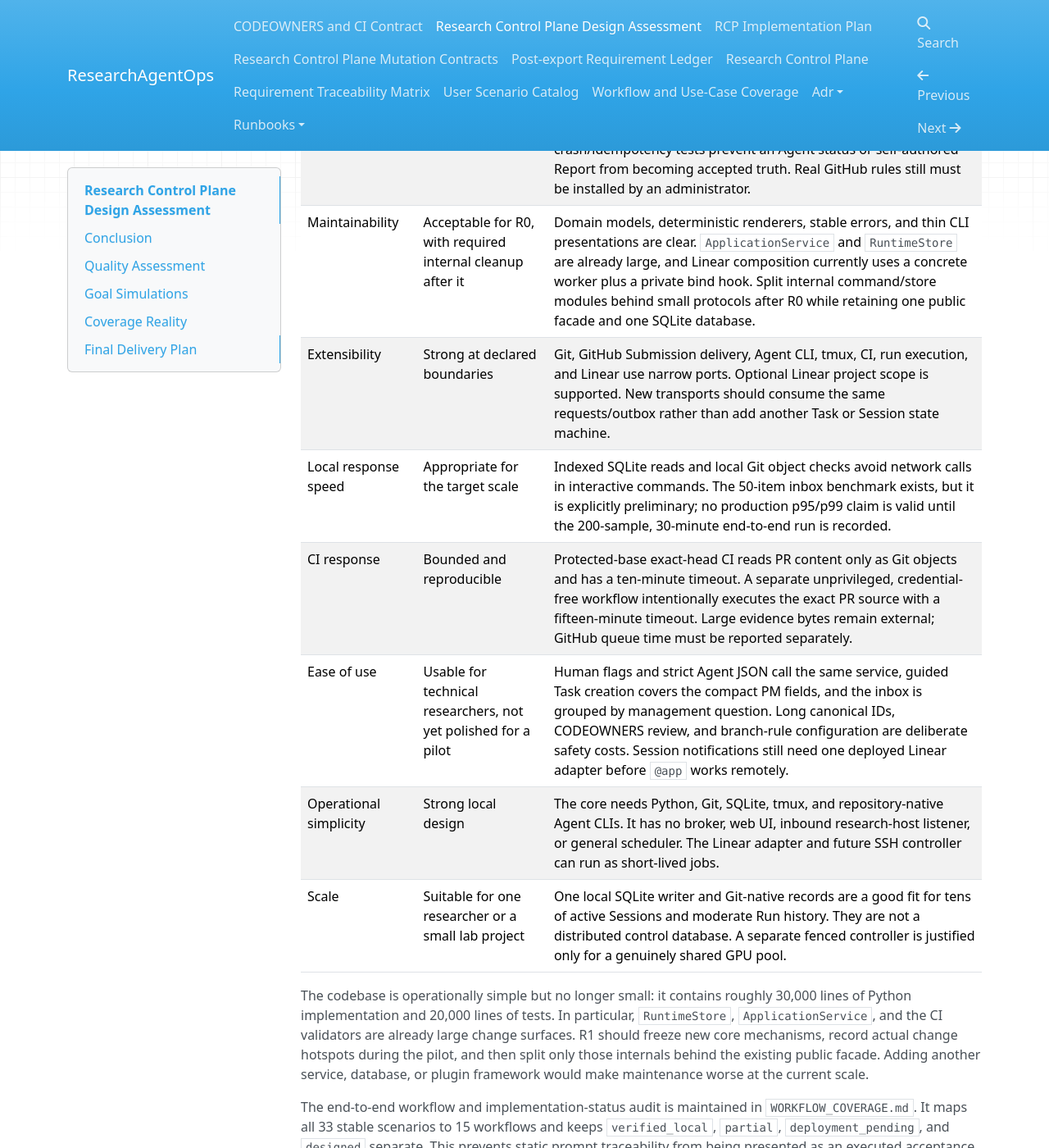
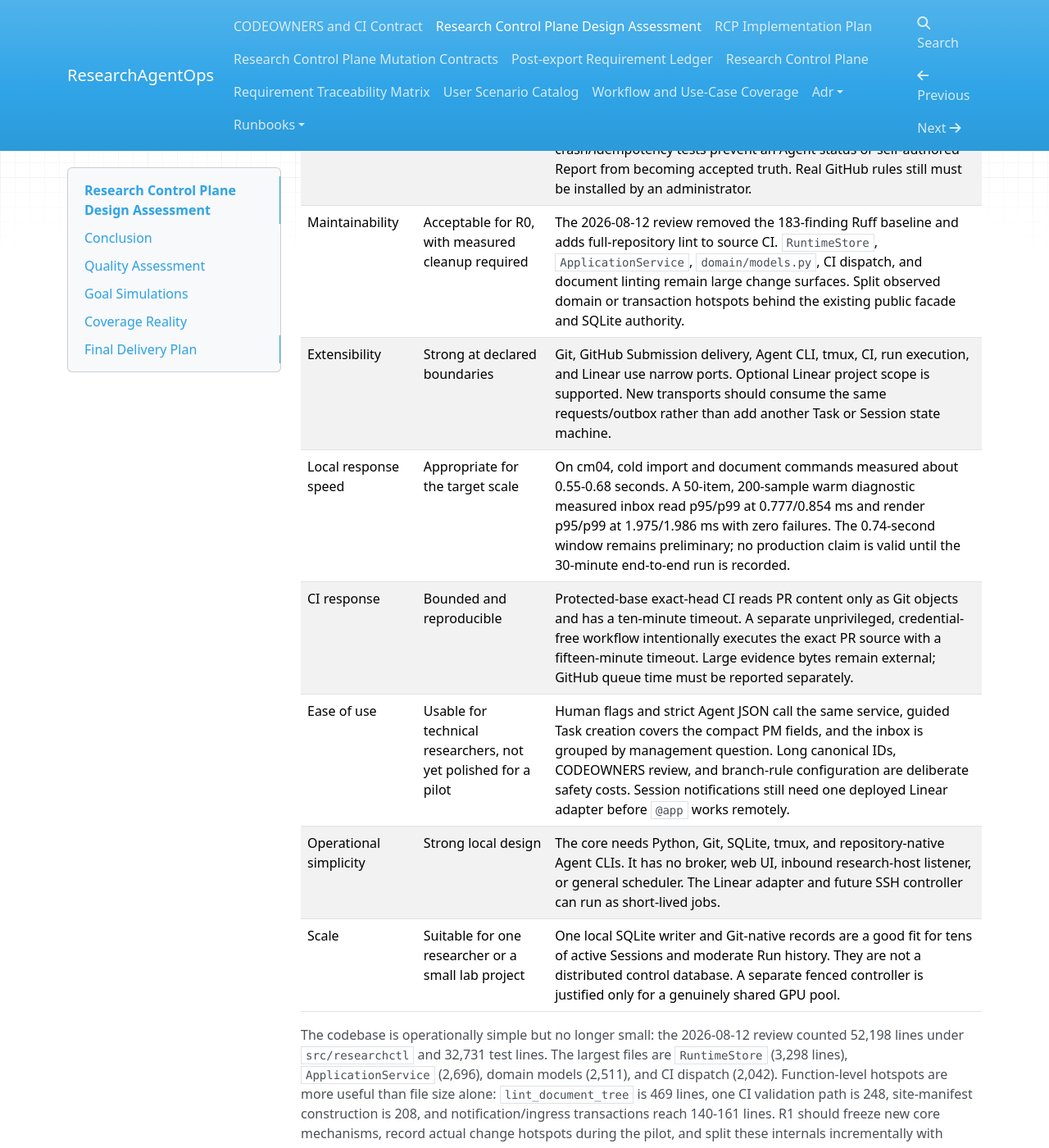
Before and after one commit to yukiumi13/ResearchAgentOps, an MkDocs documentation site: the page built from docs/DESIGN_ASSESSMENT.md, in a window 1280 px wide and 1400 px high, scrolled down 669 px. Shown: the whole window at 82% size. Built offline with MkDocs 1.6.1, drawn with Linux system fonts in a browser that asks for light colours; nearby versions of some CDN libraries; some of the changed text lies outside the part shown.

Commit message:
Record the measured system stability review

```diff
--- a/docs/DESIGN_ASSESSMENT.md
+++ b/docs/DESIGN_ASSESSMENT.md
@@ -1,7 +1,7 @@
 # Research Control Plane Design Assessment
 
 Status: implementation review
-Updated: 2026-08-04
+Updated: 2026-08-12
 
 ## Conclusion
 
@@ -25,27 +25,39 @@ locally but still needs a live repository pilot.
 | Quality | Current assessment | Evidence and remaining risk |
 |---|---|---|
 | Correctness and governance | Strong for the local core | Strict records, actor capabilities, Git path closure, immutable Run refs, manager-only acceptance, exact-head CI, and crash/idempotency tests prevent an Agent status or self-authored Report from becoming accepted truth. Real GitHub rules still must be installed by an administrator. |
-| Maintainability | Acceptable for R0, with required internal cleanup after it | Domain models, deterministic renderers, stable errors, and thin CLI presentations are clear. `ApplicationService` and `RuntimeStore` are already large, and Linear composition currently uses a concrete worker plus a private bind hook. Split internal command/store modules behind small protocols after R0 while retaining one public facade and one SQLite database. |
+| Maintainability | Acceptable for R0, with measured cleanup required | The 2026-08-12 review removed the 183-finding Ruff baseline and adds full-repository lint to source CI. `RuntimeStore`, `ApplicationService`, `domain/models.py`, CI dispatch, and document linting remain large change surfaces. Split observed domain or transaction hotspots behind the existing public facade and SQLite authority. |
 | Extensibility | Strong at declared boundaries | Git, GitHub Submission delivery, Agent CLI, tmux, CI, run execution, and Linear use narrow ports. Optional Linear project scope is supported. New transports should consume the same requests/outbox rather than add another Task or Session state machine. |
-| Local response speed | Appropriate for the target scale | Indexed SQLite reads and local Git object checks avoid network calls in interactive commands. The 50-item inbox benchmark exists, but it is explicitly preliminary; no production p95/p99 claim is valid until the 200-sample, 30-minute end-to-end run is recorded. |
+| Local response speed | Appropriate for the target scale | On cm04, cold import and document commands measured about 0.55-0.68 seconds. A 50-item, 200-sample warm diagnostic measured inbox read p95/p99 at 0.777/0.854 ms and render p95/p99 at 1.975/1.986 ms with zero failures. The 0.74-second window remains preliminary; no production claim is valid until the 30-minute end-to-end run is recorded. |
 | CI response | Bounded and reproducible | Protected-base exact-head CI reads PR content only as Git objects and has a ten-minute timeout. A separate unprivileged, credential-free workflow intentionally executes the exact PR source with a fifteen-minute timeout. Large evidence bytes remain external; GitHub queue time must be reported separately. |
 | Ease of use | Usable for technical researchers, not yet polished for a pilot | Human flags and strict Agent JSON call the same service, guided Task creation covers the compact PM fields, and the inbox is grouped by management question. Long canonical IDs, CODEOWNERS review, and branch-rule configuration are deliberate safety costs. Session notifications still need one deployed Linear adapter before `@app` works remotely. |
 | Operational simplicity | Strong local design | The core needs Python, Git, SQLite, tmux, and repository-native Agent CLIs. It has no broker, web UI, inbound research-host listener, or general scheduler. The Linear adapter and future SSH controller can run as short-lived jobs. |
 | Scale | Suitable for one researcher or a small lab project | One local SQLite writer and Git-native records are a good fit for tens of active Sessions and moderate Run history. They are not a distributed control database. A separate fenced controller is justified only for a genuinely shared GPU pool. |
 
-The codebase is operationally simple but no longer small: it contains roughly
-30,000 lines of Python implementation and 20,000 lines of tests. In particular,
-`RuntimeStore`, `ApplicationService`, and the CI validators are already large
-change surfaces. R1 should freeze new core mechanisms, record actual change
-hotspots during the pilot, and then split only those internals behind the
-existing public facade. Adding another service, database, or plugin framework
+The codebase is operationally simple but no longer small: the 2026-08-12 review
+counted 52,198 lines under `src/researchctl` and 32,731 test lines. The largest
+files are `RuntimeStore` (3,298 lines), `ApplicationService` (2,696), domain
+models (2,511), and CI dispatch (2,042). Function-level hotspots are more useful
+than file size alone: `lint_document_tree` is 469 lines, one CI validation path
+is 248, site-manifest construction is 208, and notification/ingress transactions
+reach 140-161 lines. R1 should freeze new core mechanisms, record actual change
+hotspots during the pilot, and split these internals incrementally with
+characterization tests. Adding another service, database, or plugin framework
 would make maintenance worse at the current scale.
 
 The end-to-end workflow and implementation-status audit is maintained in
-`WORKFLOW_COVERAGE.md`. It maps all 33 stable scenarios to 15 workflows and
+`WORKFLOW_COVERAGE.md`. It maps all 33 stable scenarios to 16 workflows and
 keeps `verified_local`, `partial`, `deployment_pending`, and `designed`
 separate. This prevents static prompt traceability from being presented as an
 executed acceptance result.
+
+Python remains the supported implementation language. The measured local paths
+do not justify a rewrite, and most unfinished latency belongs to Git, subprocess,
+GitHub runner acquisition, network APIs, or remote execution. Pydantic, Typer,
+SQLite, and the optional MkDocs adapter also keep the current implementation
+cohesive. A Rust or Go component is justified only after profiling identifies a
+stable CPU, memory, startup, or concurrency boundary that cannot be isolated and
+optimized behind an existing port. A whole-system rewrite would currently add
+protocol migration and parity risk without addressing the deployment gaps.
 
 ## Goal Simulations
 
```
Also changed, not shown: docs/REQUIREMENT_LEDGER.md (+17 -0 lines), docs/TRACEABILITY_MATRIX.md (+1 -0 lines), docs/WORKFLOW_COVERAGE.md (+9 -0 lines), 5 other files.
